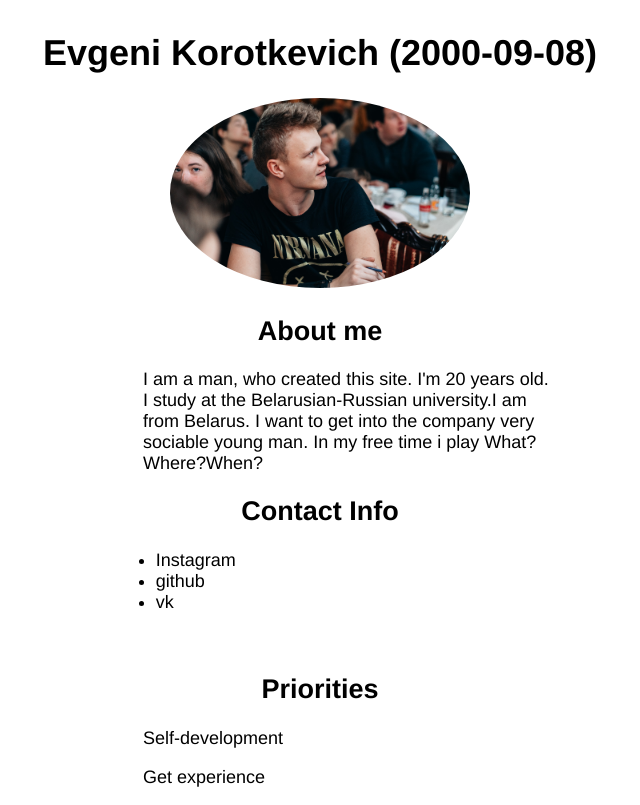
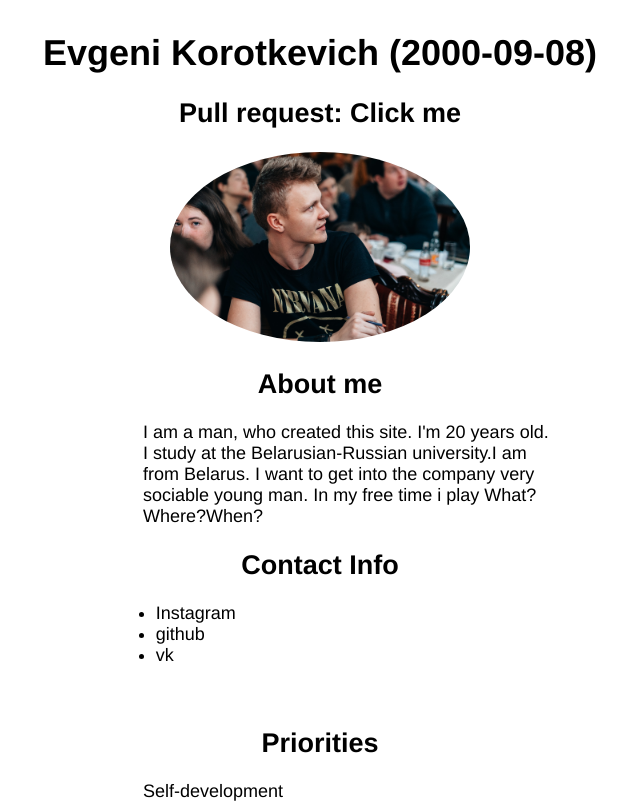
Before and after one commit to jackerbro/rsschool-cv, a plain HTML site: page index.html in a window 1280 px wide. Shown: the top 805 px of the page, without its empty margins (320-960 px from the left). Drawn offline with Linux system fonts and the light colour scheme.

Commit message:
fix: Pull request

```diff
--- a/index.html
+++ b/index.html
@@ -12,6 +12,7 @@
         <h1>Evgeni Korotkevich
             <time datetime=" 2021-03-07">(2000-09-08)</time>
         </h1>
+        <h2>Pull request: <a href="https://github.com/jackerbro/rsschool-cv/pull/3">Click me</a></h2>
         <div class="container__photo">
             <img class="avatar" src="img/q86blmZe28s.jpg" alt="My Photo">
         </div>
```
